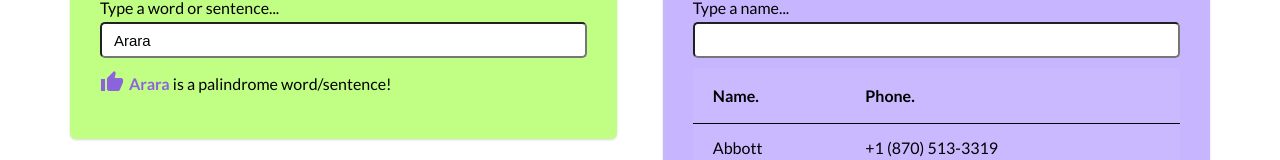
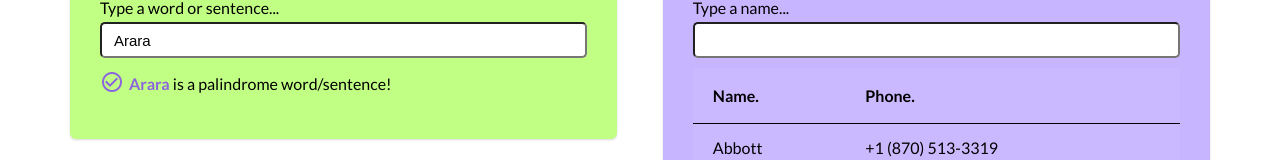
Before and after one commit to mayara-pimentel/nextly_code_challenge, an Angular app: page / in a window 1280 px wide. Shown: the part 196-356 px from the top of the page. Built offline with nearby package versions, Linux system fonts and the light colour scheme.

Commit message:
palindrome component last adjustment

```diff
--- a/src/app/components/palindrome/palindrome.component.html
+++ b/src/app/components/palindrome/palindrome.component.html
@@ -7,13 +7,15 @@
   <div class="result">
     <ng-container *ngIf="sentence.value">
       <div class="icon">
-        <mat-icon *ngIf="!isCurrentStringAPalindrome">thumb_down</mat-icon>
-        <mat-icon *ngIf="isCurrentStringAPalindrome">thumb_up</mat-icon>
+        <mat-icon *ngIf="isCurrentStringAPalindrome">check_circle_outline</mat-icon>
+        <mat-icon id="thumb-down" *ngIf="!isCurrentStringAPalindrome">highlight_off</mat-icon>
       </div>
-      <p>
-        <strong class="word">{{ sentence.value }}</strong>
-         {{ isCurrentStringAPalindrome ? 'is a palindrome word/sentence!' : "is not a palindrome word/sentence!" }}
-      </p>
+      <div class="is-palindrome">
+        <p>
+          <strong>{{ sentence.value }}</strong>
+           {{ isCurrentStringAPalindrome ? 'is a palindrome word/sentence!' : "is not a palindrome word/sentence!" }}
+        </p>
+      </div>
     </ng-container>
   </div>
 </div>
--- a/src/app/components/palindrome/palindrome.component.scss
+++ b/src/app/components/palindrome/palindrome.component.scss
@@ -3,7 +3,7 @@
   align-items: center;
 }
 
-.mat-icon, .word {
+.mat-icon, .is-palindrome strong {
   color: #8c63dd !important;
 }
 
```
